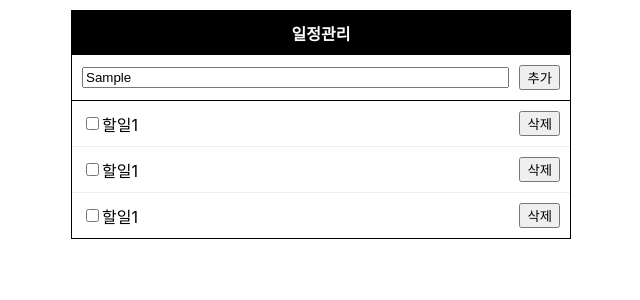
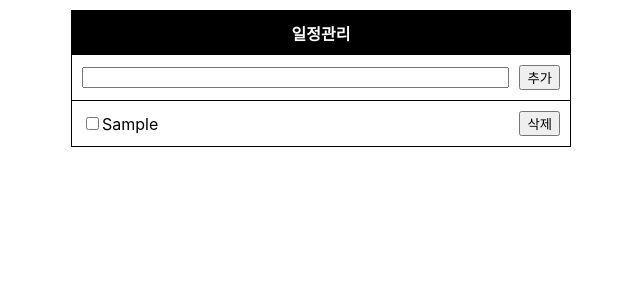
Before and after one commit to jackiehoon/react-study3, a React (Create React App) app in the folder react-app/: page / in a window 1280 px wide. Both pictures are taken after typing "Sample" into the empty fields and a click on the button "추가". Shown: the top 300 px of the page, without its empty margins (319-959 px from the left). Built offline with nearby package versions, Linux system fonts and the light colour scheme.

Commit message:
Update Todo.jsx

```diff
--- a/react-app/src/components/Todo.jsx
+++ b/react-app/src/components/Todo.jsx
@@ -1,36 +1,39 @@
 import styled from "styled-components";
+import { useState, useRef } from "react";
 const Todo = () => {
+  const [text, setText] = useState("");
+  const [todoList, setTodoList] = useState([]);
+  const nextId = useRef(1);
+
+  const handleAddTodo = () => {
+    if (text === "") return;
+    // text값을 todoList에 추가.
+    const newList = [...todoList, { id: nextId.current, text: text }];
+    setTodoList(newList);
+    setText("");
+    nextId.current++;
+  };
+  const handleDelete = (id) => {
+    const newTodoList = todoList.filter((todo) => todo.id !== id);
+    setTodoList(newTodoList);
+  };
   return (
     <Container>
       <Title>일정관리</Title>
       <InputWrapper>
-        <InputText />
-        <BtnSubmit>추가</BtnSubmit>
+        <InputText onChange={(e) => setText(e.target.value)} value={text} />
+        <BtnSubmit onClick={handleAddTodo}>추가</BtnSubmit>
       </InputWrapper>
       <List>
-        <Item>
-          <label>
-            <Checkbox type="checkbox" />
-            <Content>할일1</Content>
-          </label>
-          <BtnDelete>삭제</BtnDelete>
-        </Item>
-
-        <Item>
-          <label>
-            <Checkbox type="checkbox" />
-            <Content>할일1</Content>
-          </label>
-          <BtnDelete>삭제</BtnDelete>
-        </Item>
-
-        <Item>
-          <label>
-            <Checkbox type="checkbox" />
-            <Content>할일1</Content>
-          </label>
-          <BtnDelete>삭제</BtnDelete>
-        </Item>
+        {todoList.map((todo) => (
+          <Item key={todo.id}>
+            <label>
+              <Checkbox type="checkbox" />
+              <Content>{todo.text}</Content>
+            </label>
+            <BtnDelete onClick={() => handleDelete(todo.id)}>삭제</BtnDelete>
+          </Item>
+        ))}
       </List>
     </Container>
   );
```
